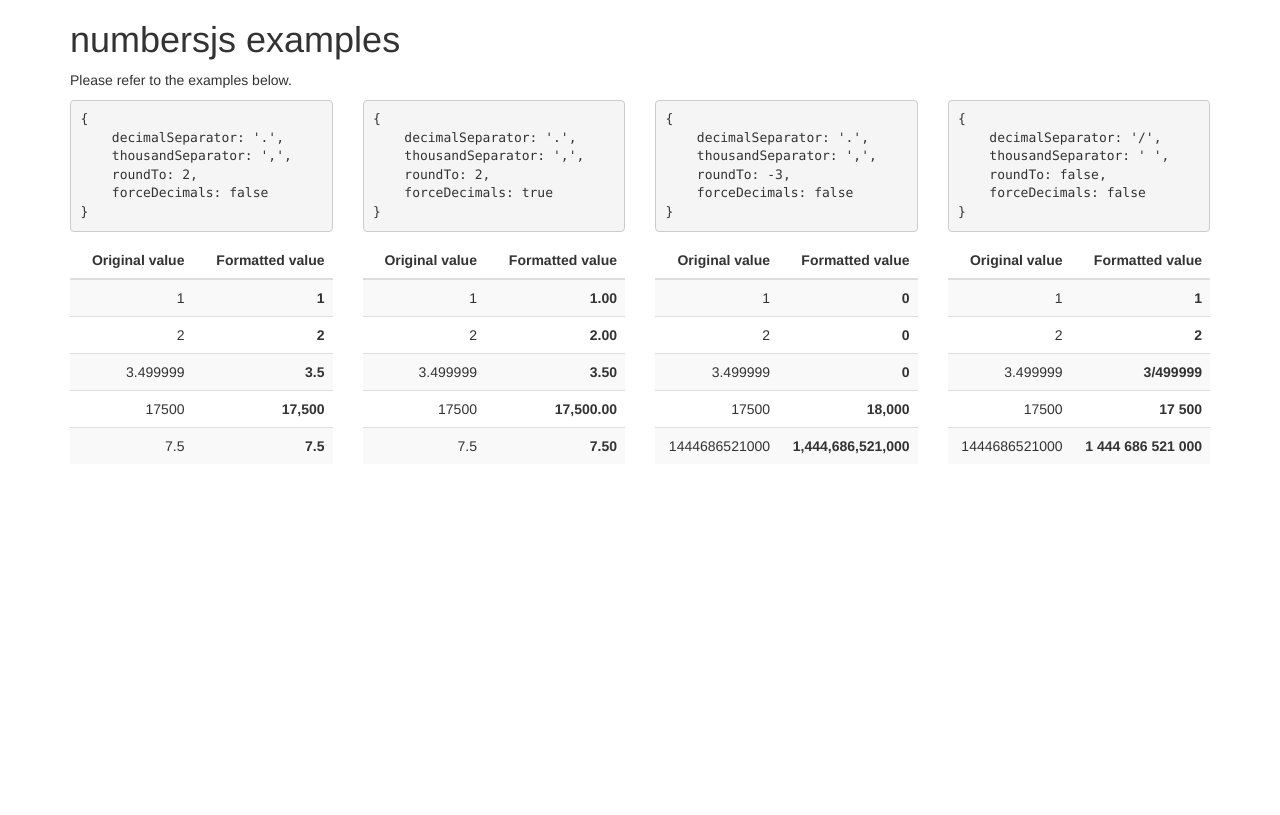
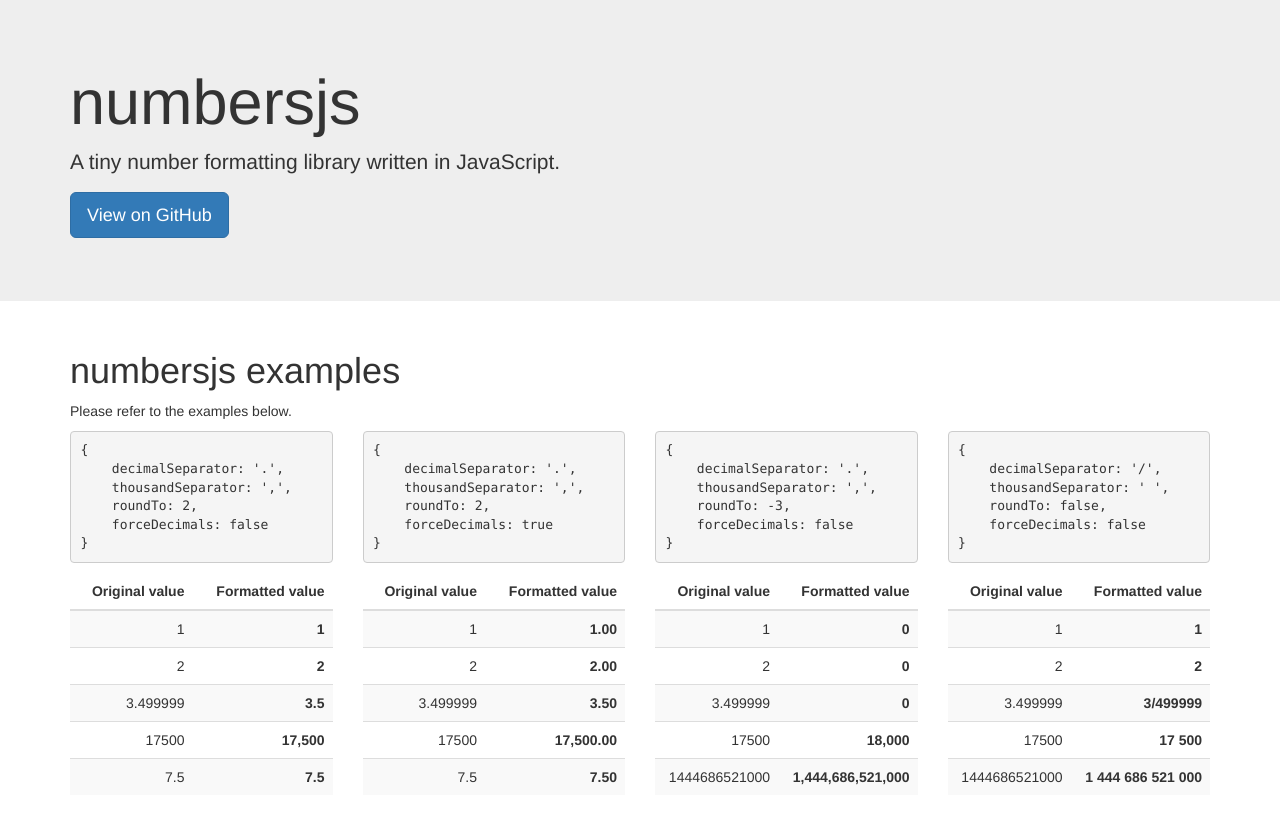
Before and after one commit to mmbakker/numbersjs, a plain HTML site: page index.html in a window 1280 px wide. Drawn offline with nearby package versions, Linux system fonts and the light colour scheme.

Commit message:
Adds some more meaning to the example page.

```diff
--- a/index.html
+++ b/index.html
@@ -1,10 +1,12 @@
 <!doctype html>
 <html>
     <head>
+        <meta charset="utf-8">
+        <title>numbersjs - a tiny number formatting library written in JavaScript</title>
+
         <link rel="stylesheet" media="all" href="https://maxcdn.bootstrapcdn.com/bootstrap/3.3.5/css/bootstrap.min.css">
 
         <script src="lib/numbersjs.js"></script>
-
         <script>
 
             function insertExample(id, numbers, config)
@@ -56,6 +58,14 @@
     </head>
 
     <body>
+        <div class="jumbotron">
+            <div class="container">
+                <h1>numbersjs</h1>
+                <p>A tiny number formatting library written in JavaScript.</p>
+                <p><a class="btn btn-primary btn-lg" href="https://github.com/jaffog/numbersjs" role="button">View on GitHub</a></p>
+            </div>
+        </div>
+
         <div class="container">
 
             <div class="row">
```
